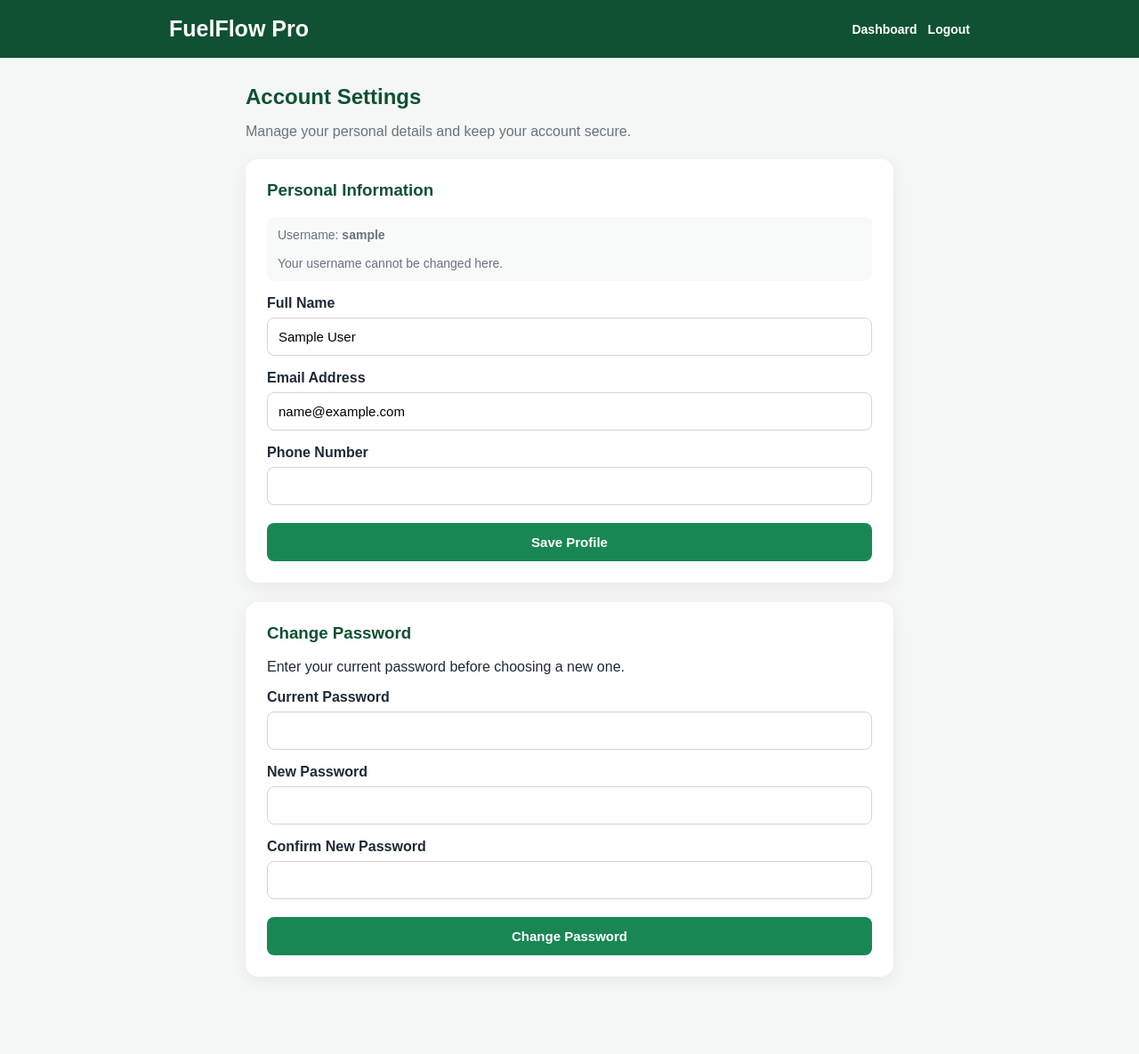
After one commit to Raj-Ausarmal/FuelFlow-Pro, a Flask app: page /customer-profile in a window 1280 px wide. The commit adds this page. Shown: the whole page at 89% size. Run offline with Flask 3, Linux system fonts and the light colour scheme; the visitor is signed in with stand-in values (Sample User, id 1); data comes from the database, SQL or seed files in the repository.

Commit message:
Add customer profile and account settings

```diff
--- a/app.py
+++ b/app.py
@@ -237,12 +237,144 @@ def customer_logout():
     return redirect(url_for("customer_login"))
 
 
+
+@app.route("/customer-profile")
+@customer_required
+def customer_profile_page():
+    return render_template("customer_profile.html")
+
+
 @app.route("/api/customer/profile", methods=["GET"])
 @customer_required
 def customer_profile():
-    return jsonify({
-        "username": session.get("customer_username")
-    }), 200
+    connection = get_connection()
+
+    customer = connection.execute("""
+        SELECT username, full_name, email, phone, created_at
+        FROM customers
+        WHERE id = ?
+    """, (session["customer_id"],)).fetchone()
+
+    connection.close()
+
+    if customer is None:
+        session.clear()
+        return jsonify({"error": "Customer account not found"}), 404
+
+    return jsonify(dict(customer)), 200
+
+
+@app.route("/api/customer/profile", methods=["PUT"])
+@customer_required
+def update_customer_profile():
+    data = request.get_json(silent=True)
+
+    if not isinstance(data, dict):
+        return jsonify({"error": "Valid JSON data is required"}), 400
+
+    full_name = data.get("full_name", "")
+    email = data.get("email", "")
+    phone = data.get("phone", "")
+
+    if not all(isinstance(value, str) for value in [full_name, email, phone]):
+        return jsonify({"error": "Profile fields must be text"}), 400
+
+    full_name = full_name.strip()
+    email = email.strip().lower()
+    phone = phone.strip()
+
+    if len(full_name) > 100:
+        return jsonify({"error": "Name must be 100 characters or fewer"}), 400
+
+    if len(email) > 254 or len(phone) > 20:
+        return jsonify({"error": "Email or phone number is too long"}), 400
+
+    if email and ("@" not in email or email.startswith("@") or email.endswith("@")):
+        return jsonify({"error": "Enter a valid email address"}), 400
+
+    connection = get_connection()
+
+    try:
+        connection.execute("""
+            UPDATE customers
+            SET full_name = ?, email = ?, phone = ?
+            WHERE id = ?
+        """, (
+            full_name or None,
+            email or None,
+            phone or None,
+            session["customer_id"]
+        ))
+
+        connection.commit()
+
+    finally:
+        connection.close()
+
+    return jsonify({"message": "Profile updated successfully"}), 200
+
+
+@app.route("/api/customer/change-password", methods=["POST"])
+@customer_required
+def change_customer_password():
+    data = request.get_json(silent=True)
+
+    if not isinstance(data, dict):
+        return jsonify({"error": "Valid JSON data is required"}), 400
+
+    current_password = data.get("current_password")
+    new_password = data.get("new_password")
+    confirm_password = data.get("confirm_password")
+
+    if not all(isinstance(value, str) and value for value in [
+        current_password, new_password, confirm_password
+    ]):
+        return jsonify({"error": "All password fields are required"}), 400
+
+    if len(new_password) < 8:
+        return jsonify({
+            "error": "New password must contain at least 8 characters"
+        }), 400
+
+    if len(new_password) > 256:
+        return jsonify({"error": "New password is too long"}), 400
+
+    if new_password != confirm_password:
+        return jsonify({"error": "New passwords do not match"}), 400
+
+    connection = get_connection()
+
+    try:
+        customer = connection.execute("""
+            SELECT password_hash
+            FROM customers
+            WHERE id = ?
+        """, (session["customer_id"],)).fetchone()
+
+        if customer is None:
+            session.clear()
+            return jsonify({"error": "Customer account not found"}), 404
+
+        if not check_password_hash(
+            customer["password_hash"], current_password
+        ):
+            return jsonify({"error": "Current password is incorrect"}), 400
+
+        connection.execute("""
+            UPDATE customers
+            SET password_hash = ?
+            WHERE id = ?
+        """, (
+            generate_password_hash(new_password),
+            session["customer_id"]
+        ))
+
+        connection.commit()
+
+    finally:
+        connection.close()
+
+    return jsonify({"message": "Password changed successfully"}), 200
 
 
 @app.route("/login")
--- a/templates/customer.html
+++ b/templates/customer.html
@@ -221,14 +221,17 @@
 
 <body>
 
+
 <header>
     <div class="logo">FuelFlow Pro</div>
 
     <div class="header-right">
         <span class="username" id="usernameDisplay"></span>
+        <a href="/customer-profile" class="logout">Profile Settings</a>
         <a href="/customer-logout" class="logout">Logout</a>
     </div>
 </header>
+
 
     <main class="container">
 
--- /dev/null
+++ b/templates/customer_profile.html
@@ -0,0 +1,279 @@
+
+<!DOCTYPE html>
+<html lang="en">
+<head>
+    <meta charset="UTF-8">
+    <meta name="viewport" content="width=device-width, initial-scale=1.0">
+    <title>Account Settings - FuelFlow Pro</title>
+    <style>
+        * { box-sizing: border-box; }
+
+        body {
+            margin: 0;
+            font-family: Arial, sans-serif;
+            background: #f4f7f5;
+            color: #1f2937;
+        }
+
+        header {
+            background: #0f5132;
+            color: white;
+            padding: 18px 24px;
+        }
+
+        .header-content {
+            max-width: 900px;
+            margin: auto;
+            display: flex;
+            justify-content: space-between;
+            align-items: center;
+            gap: 15px;
+            flex-wrap: wrap;
+        }
+
+        h1 { margin: 0; font-size: 25px; }
+
+        nav { display: flex; gap: 12px; }
+
+        nav a {
+            color: white;
+            text-decoration: none;
+            font-weight: bold;
+            font-size: 14px;
+        }
+
+        main {
+            max-width: 760px;
+            margin: 30px auto;
+            padding: 0 16px 35px;
+        }
+
+        .intro { margin-bottom: 22px; }
+        .intro h2 { color: #0f5132; margin-bottom: 7px; }
+        .intro p { color: #6b7280; }
+
+        .card {
+            background: white;
+            padding: 24px;
+            border-radius: 14px;
+            box-shadow: 0 5px 20px rgba(0,0,0,.06);
+            margin-bottom: 22px;
+        }
+
+        .card h3 { color: #0f5132; margin-top: 0; }
+
+        label {
+            display: block;
+            margin: 16px 0 7px;
+            font-weight: bold;
+        }
+
+        input {
+            width: 100%;
+            padding: 12px;
+            border: 1px solid #d1d5db;
+            border-radius: 8px;
+            font-size: 15px;
+        }
+
+        input:focus {
+            outline: 2px solid #a7d9bb;
+            border-color: #198754;
+        }
+
+        button {
+            width: 100%;
+            padding: 13px;
+            margin-top: 20px;
+            border: 0;
+            border-radius: 8px;
+            background: #198754;
+            color: white;
+            font-weight: bold;
+            font-size: 15px;
+            cursor: pointer;
+        }
+
+        button:hover { background: #146c43; }
+
+        .message {
+            display: none;
+            padding: 12px;
+            margin-top: 15px;
+            border-radius: 8px;
+            font-size: 14px;
+        }
+
+        .success { display: block; background: #d1fae5; color: #065f46; }
+        .error { display: block; background: #fee2e2; color: #991b1b; }
+
+        .username-note {
+            padding: 12px;
+            background: #f8faf9;
+            border-radius: 8px;
+            color: #6b7280;
+            font-size: 14px;
+        }
+
+        @media (max-width: 500px) {
+            .card { padding: 18px; }
+            .header-content { flex-direction: column; align-items: flex-start; }
+        }
+    </style>
+</head>
+<body>
+    <header>
+        <div class="header-content">
+            <h1>FuelFlow Pro</h1>
+            <nav>
+                <a href="/customer-dashboard">Dashboard</a>
+                <a href="/customer-logout">Logout</a>
+            </nav>
+        </div>
+    </header>
+
+    <main>
+        <div class="intro">
+            <h2>Account Settings</h2>
+            <p>Manage your personal details and keep your account secure.</p>
+        </div>
+
+        <section class="card">
+            <h3>Personal Information</h3>
+            <div class="username-note">
+                Username: <strong id="username">Loading...</strong>
+                <br><br>
+                Your username cannot be changed here.
+            </div>
+
+            <form id="profileForm">
+                <label for="fullName">Full Name</label>
+                <input id="fullName" name="full_name" maxlength="100" autocomplete="name">
+
+                <label for="email">Email Address</label>
+                <input id="email" name="email" type="email" maxlength="254" autocomplete="email">
+
+                <label for="phone">Phone Number</label>
+                <input id="phone" name="phone" type="tel" maxlength="20" autocomplete="tel">
+
+                <button type="submit">Save Profile</button>
+            </form>
+            <div id="profileMessage" class="message" role="status"></div>
+        </section>
+
+        <section class="card">
+            <h3>Change Password</h3>
+            <p>Enter your current password before choosing a new one.</p>
+
+            <form id="passwordForm">
+                <label for="currentPassword">Current Password</label>
+                <input id="currentPassword" type="password" autocomplete="current-password" required>
+
+                <label for="newPassword">New Password</label>
+                <input id="newPassword" type="password" minlength="8" maxlength="256" autocomplete="new-password" required>
+
+                <label for="confirmPassword">Confirm New Password</label>
+                <input id="confirmPassword" type="password" minlength="8" maxlength="256" autocomplete="new-password" required>
+
+                <button type="submit">Change Password</button>
+            </form>
+            <div id="passwordMessage" class="message" role="status"></div>
+        </section>
+    </main>
+
+    <script>
+        function showMessage(elementId, message, type) {
+            const element = document.getElementById(elementId);
+            element.textContent = message;
+            element.className = "message " + type;
+        }
+
+        async function loadProfile() {
+            try {
+                const response = await fetch("/api/customer/profile");
+                const data = await response.json();
+
+                if (!response.ok) {
+                    showMessage("profileMessage", data.error || "Could not load profile.", "error");
+                    return;
+                }
+
+                document.getElementById("username").textContent = data.username || "";
+                document.getElementById("fullName").value = data.full_name || "";
+                document.getElementById("email").value = data.email || "";
+                document.getElementById("phone").value = data.phone || "";
+            } catch (error) {
+                showMessage("profileMessage", "Could not connect to the server.", "error");
+            }
+        }
+
+        document.getElementById("profileForm").addEventListener("submit", async function (event) {
+            event.preventDefault();
+
+            const payload = {
+                full_name: document.getElementById("fullName").value,
+                email: document.getElementById("email").value,
+                phone: document.getElementById("phone").value
+            };
+
+            try {
+                const response = await fetch("/api/customer/profile", {
+                    method: "PUT",
+                    headers: { "Content-Type": "application/json" },
+                    body: JSON.stringify(payload)
+                });
+
+                const data = await response.json();
+
+                if (!response.ok) {
+                    showMessage("profileMessage", data.error || "Could not save profile.", "error");
+                    return;
+                }
+
+                showMessage("profileMessage", data.message, "success");
+            } catch (error) {
+                showMessage("profileMessage", "Could not connect to the server.", "error");
+            }
+        });
+
+        document.getElementById("passwordForm").addEventListener("submit", async function (event) {
+            event.preventDefault();
+
+            const currentPassword = document.getElementById("currentPassword").value;
+            const newPassword = document.getElementById("newPassword").value;
+            const confirmPassword = document.getElementById("confirmPassword").value;
+
+            if (newPassword !== confirmPassword) {
+                showMessage("passwordMessage", "New passwords do not match.", "error");
+                return;
+            }
+
+            try {
+                const response = await fetch("/api/customer/change-password", {
+                    method: "POST",
+                    headers: { "Content-Type": "application/json" },
+                    body: JSON.stringify({
+                        current_password: currentPassword,
+                        new_password: newPassword,
+                        confirm_password: confirmPassword
+                    })
+                });
+
+                const data = await response.json();
+
+                if (!response.ok) {
+                    showMessage("passwordMessage", data.error || "Could not change password.", "error");
+                    return;
+                }
+
+                showMessage("passwordMessage", data.message, "success");
+                document.getElementById("passwordForm").reset();
+            } catch (error) {
+                showMessage("passwordMessage", "Could not connect to the server.", "error");
+            }
+        });
+
+        loadProfile();
+    </script>
+</body>
+</html>
```
Also changed, not shown: database/database.py (+19 -5 lines). Lines whose indentation alone changed are shown as unchanged.
